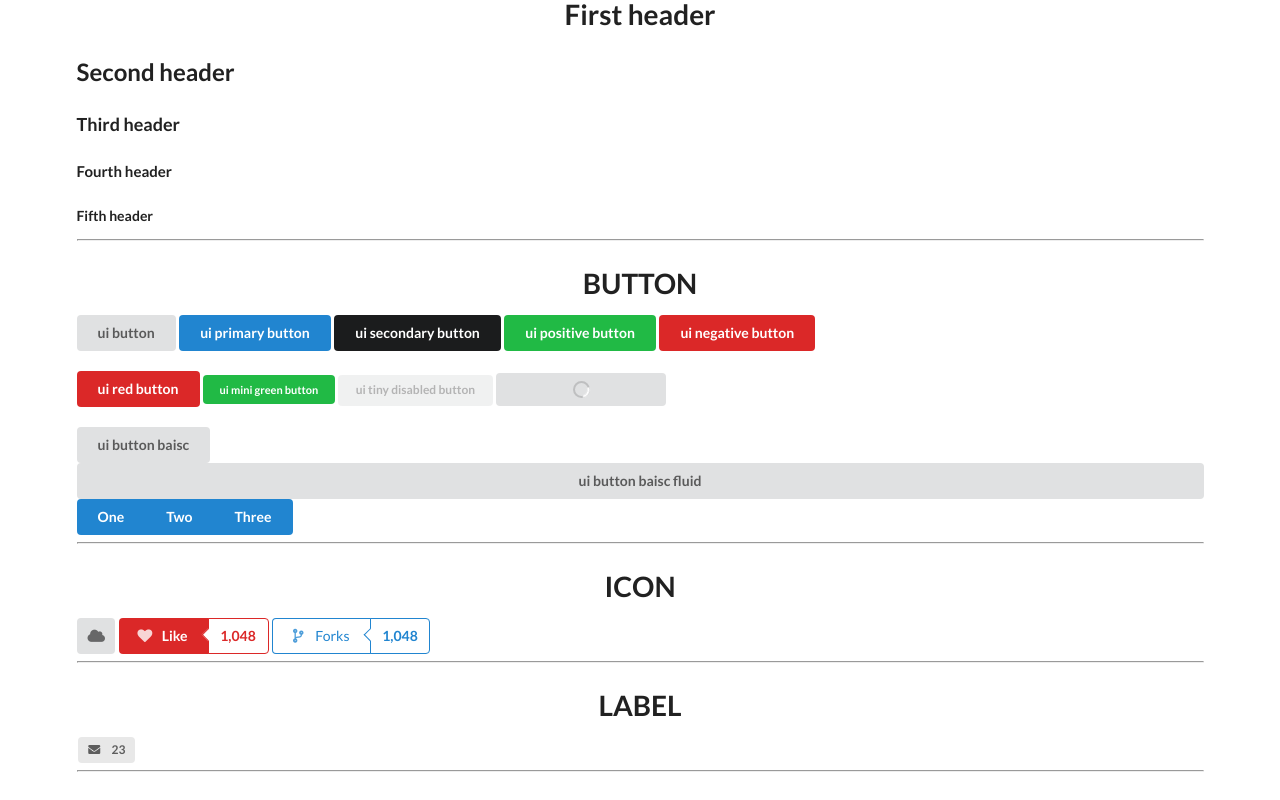
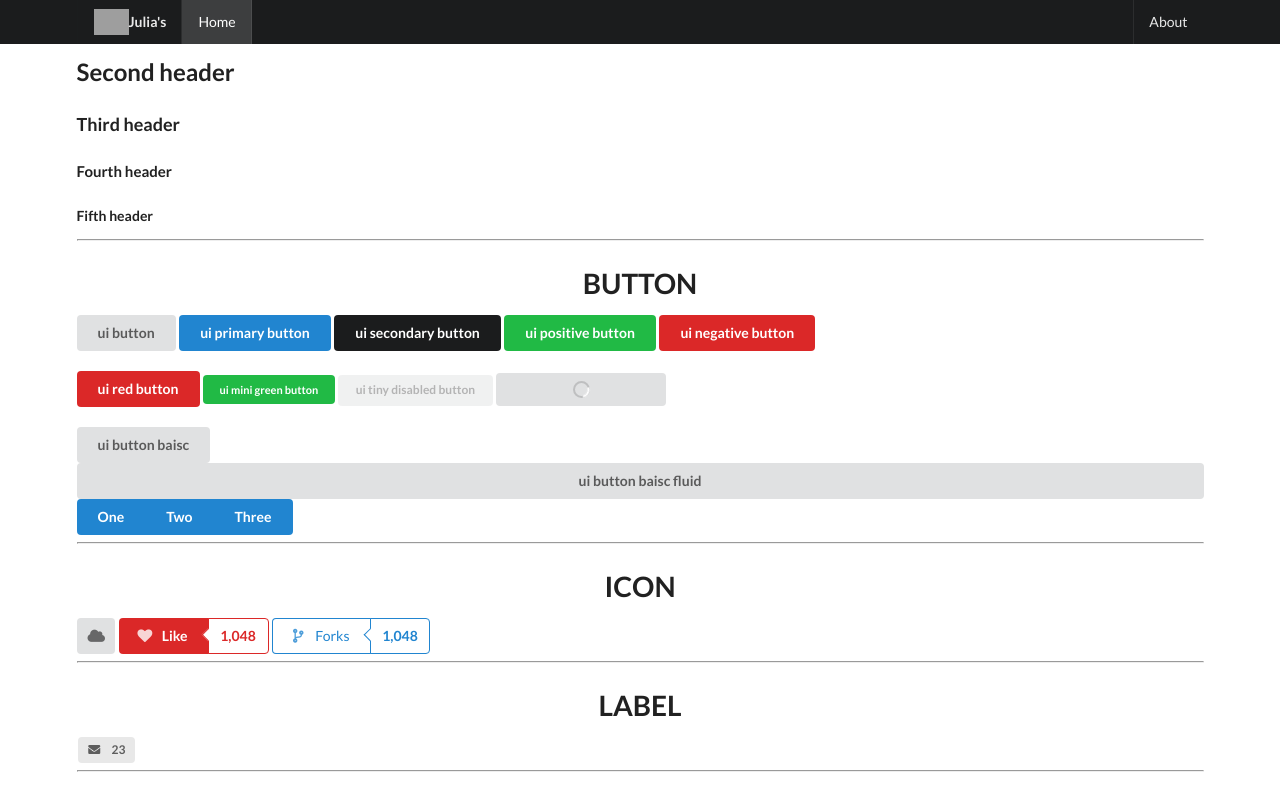
Before and after one commit to JuliaChenJing/Web-Application-Dictionary, an Angular app in the folder semantic-ui/angular-semantic-ui/: page / in a window 1280 px wide. Shown: the top 800 px of the page. Built offline with nearby package versions, Linux system fonts and the light colour scheme; grey boxes are pictures that could not be loaded.

Commit message:
menu bar updated

```diff
--- a/semantic-ui/angular-semantic-ui/src/app/app.component.html
+++ b/semantic-ui/angular-semantic-ui/src/app/app.component.html
@@ -1,2 +1,11 @@
-
+<div class="ui fixed inverted menu">
+  <div class="ui container">
+    <a href="#" class="header item">
+      <img  class="logo" src="https://encrypted-tbn0.gstatic.com/images?q=tbn:ANd9GcQn2u5psARdxvXqNruVG-7bEiWz0HU2d7iYoj7U2WdU8VW_h0PM" alt="logo">
+      Julia's
+    </a>
+    <a href="#" class="item active">Home</a>
+    <a href="#" class="ui item right">About</a>
+  </div>
+</div>
 <app-cheat-sheet></app-cheat-sheet>
```
